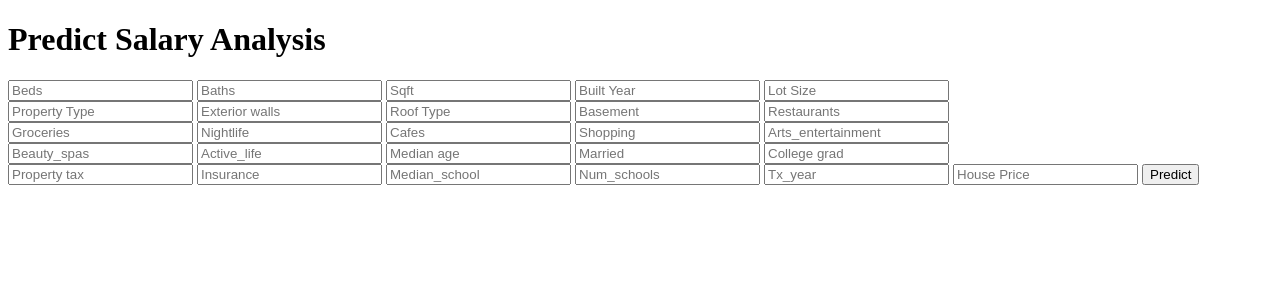
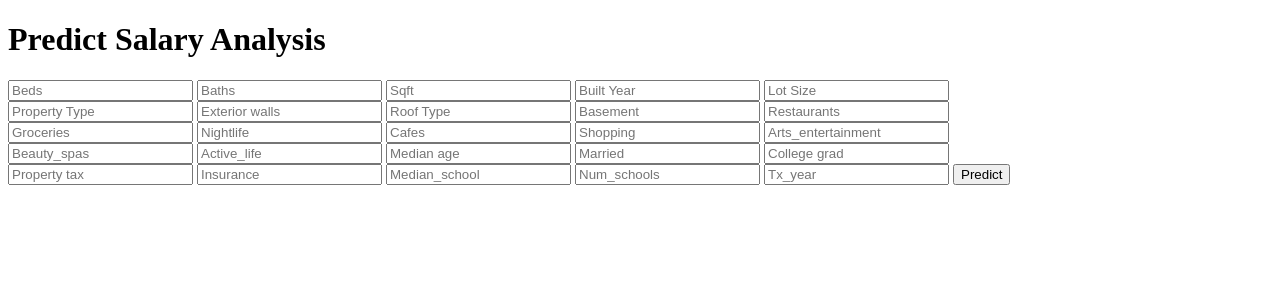
Before and after one commit to rohithn6736/Real-Estate, a Flask app: page / in a window 1280 px wide. Shown: the top 300 px of the page. Run offline with Flask 2, Linux system fonts and the light colour scheme; parts of the project's set-up code (start-up, migrations or seed data) failed here and were passed over.

Commit message:
Update index.html

```diff
--- a/templates/index.html
+++ b/templates/index.html
@@ -43,7 +43,6 @@
       <input type="text" name="num_schools" placeholder="Num_schools" required="required" />
       <input type="text" name="tx_year" placeholder="Tx_year" required="required" />
 
-		  <input type="text" name="tx_price" placeholder="House Price" required="required" />
 
         <button type="submit" class="btn btn-primary btn-block btn-large">Predict</button>
     </form>
```
